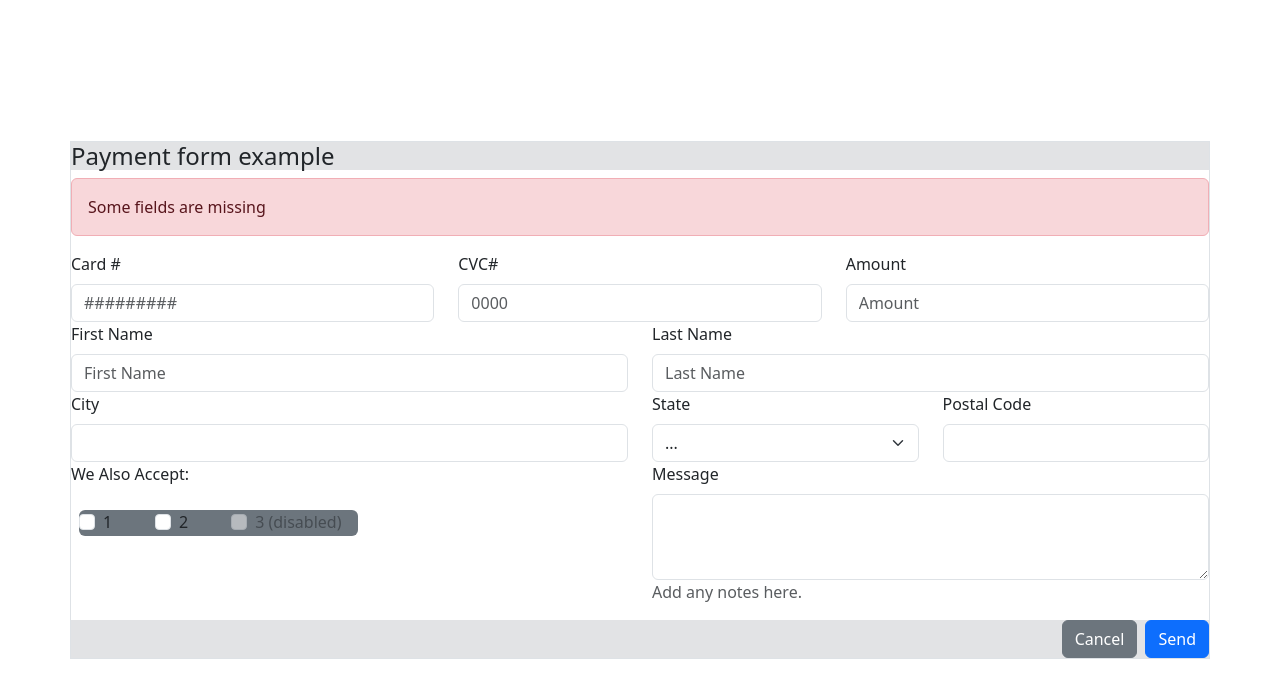
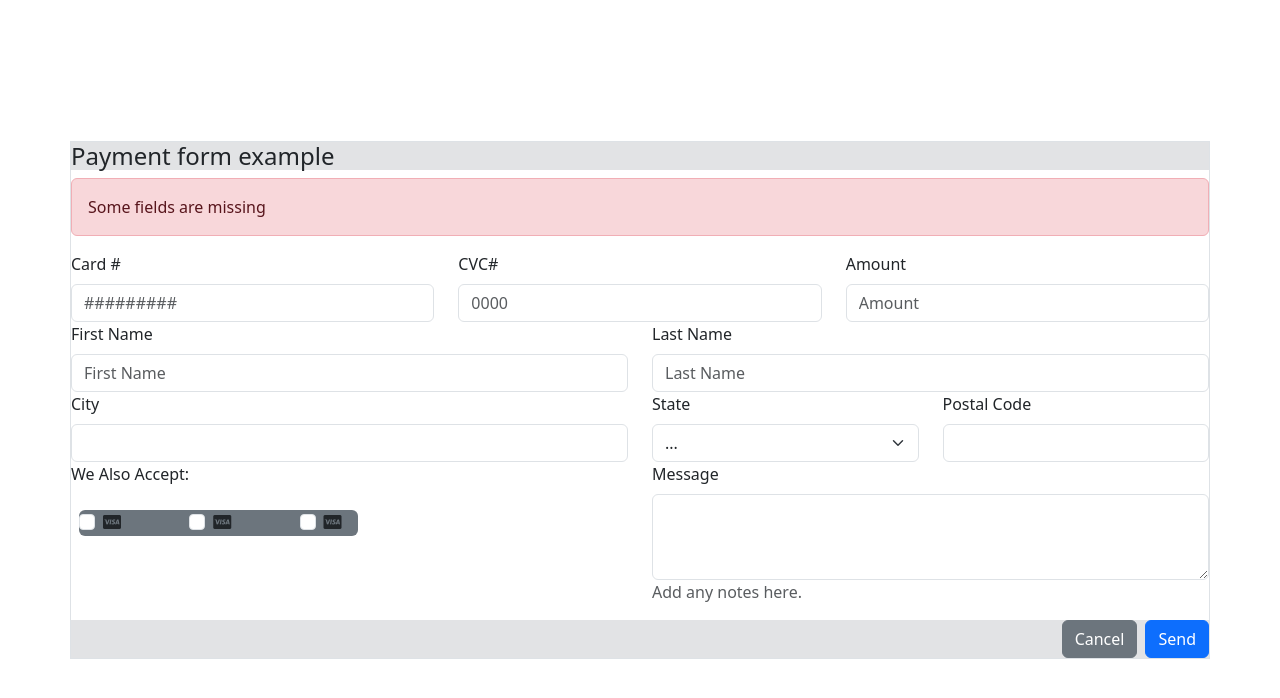
Before and after one commit to danielrodc/HTML_form, a plain HTML site: page index.html in a window 1280 px wide. Drawn offline with nearby package versions, Linux system fonts and the light colour scheme.

Commit message:
added icons tp check boxes

```diff
--- a/index.html
+++ b/index.html
@@ -70,15 +70,15 @@
       <div class="bg-secondary w-50 ms-2 rounded d-flex justify-content-between">
       <div class="form-check form-check-inline">
         <input class="form-check-input" type="checkbox" id="inlineCheckbox1" value="option1">
-        <label class="form-check-label" for="inlineCheckbox1">1</label>
+        <label class="form-check-label" for="inlineCheckbox1"><i class="fab fa-cc-visa"></i></label>
       </div>
       <div class="form-check form-check-inline">
         <input class="form-check-input" type="checkbox" id="inlineCheckbox2" value="option2">
-        <label class="form-check-label" for="inlineCheckbox2">2</label>
+        <label class="form-check-label" for="inlineCheckbox2"><i class="fab fa-cc-visa"></i></label>
       </div>
       <div class="form-check form-check-inline">
-        <input class="form-check-input" type="checkbox" id="inlineCheckbox3" value="option3" disabled>
-        <label class="form-check-label" for="inlineCheckbox3">3 (disabled)</label>
+        <input class="form-check-input" type="checkbox" id="inlineCheckbox3" value="option3">
+        <label class="form-check-label" for="inlineCheckbox3"><i class="fab fa-cc-visa"></i></label>
       </div>
       </div>
     </div>
```
